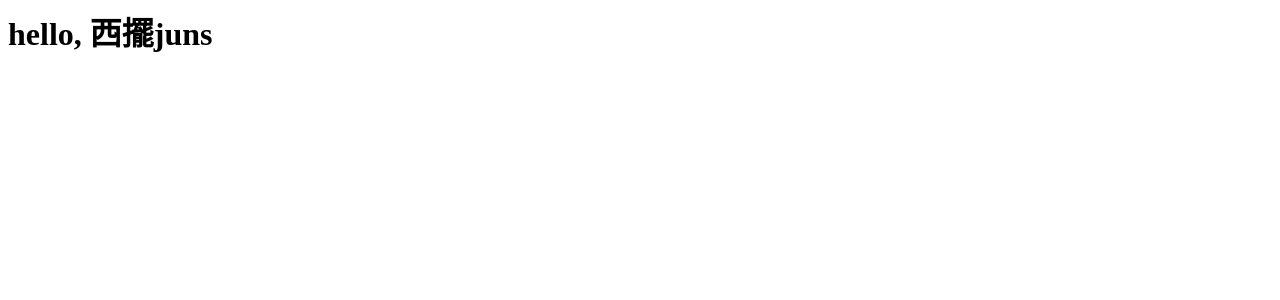
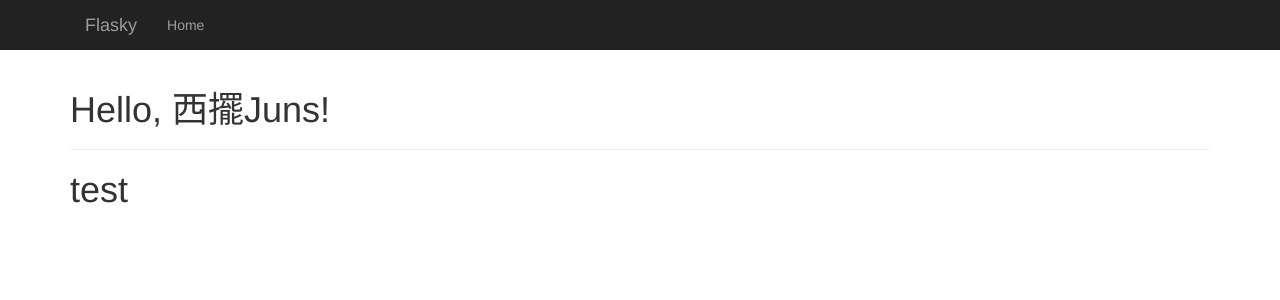
Before and after one commit to juns0211/Flask, a Flask app: page /get_user/1 in a window 1280 px wide. Shown: the top 300 px of the page. Run offline with Flask 2, Linux system fonts and the light colour scheme; some libraries are stand-ins or nearby versions.

Commit message:
第三章結束

```diff
--- a/hello.py
+++ b/hello.py
@@ -2,9 +2,12 @@ from http.client import responses
 from urllib import response
 from flask import Flask, request, make_response, redirect, abort, render_template
 from flask_bootstrap import Bootstrap
+from flask_moment import Moment
+from datetime import datetime
 
 app = Flask(__name__)
 bootstrap = Bootstrap(app)
+moment = Moment(app)
 
 @app.route('/')
 def index():
@@ -23,7 +26,7 @@ def index():
     #return redirect('http://google.com')
 
     # 轉譯模版
-    return render_template('index.html')
+    return render_template('index.html', current_time=datetime.utcnow())
 
 @app.route('/user/<name>')
 def user(name):
@@ -32,10 +35,10 @@ def user(name):
 
 @app.route('/get_user/<id>')
 def get_user(id):
-    user = load_user(id)
-    if not user:
+    name = load_user(id)
+    if not name:
         abort(404)
-    return f'<h1>hello, 西擺{user}'
+    return render_template('get_user.html', name=name)
 
 
 def load_user(id):
@@ -43,3 +46,12 @@ def load_user(id):
     if id not in user_data.keys():
         return None
     return user_data[id]
+
+#自訂錯誤網頁
+@app.errorhandler(404)
+def page_not_found(e):
+    return render_template('404.html'), 404
+#自訂錯誤網頁
+@app.errorhandler(500)
+def internal_server_error(e):
+    return render_template('500.html'), 500
--- a/requirements.txt
+++ b/requirements.txt
@@ -1,2 +1,3 @@
 flask==2.1.2
 flask-bootstrap==3.3.7.1
+flask-moment==1.0.2
--- a/templates/base.html
+++ b/templates/base.html
@@ -1,11 +1,43 @@
-<html>
-    <head>
-        {% block head %}
-        <title>{% block title %}{% endblock %} - My Application</title>
-        {% endblock %}
-    </head>
-    <body>
-        {% block body %}
-        {% endblock %}
-    </body>
-</html>
+{% extends "bootstrap/base.html" %}
+
+{% block title %}測試flask網頁{% endblock %}
+
+{% block scripts %}
+{{super()}}
+{{ moment.include_moment() }}
+{% endblock %}
+
+{% block head %}
+{{super()}}
+<link rel="shortcut icon" href="{{ url_for('static', filename='favicon.ico')}}"
+    type="image/x-icon">
+<link rel="icon" href="{{ url_for('static', filename='favicon.ico') }}"
+    type="image/x-icon">
+{% endblock %}
+
+{% block navbar %}
+<div class="nabar navbar-inverse" role="navigation">
+    <div class="container">
+        <div class="navbar-header">
+            <button type="button" class="navbar-toggle" data-toggle="collapse" data-target=".navbar-collapse">
+                <span class="sr-only">Toggle navigation</span>
+                <span class="icon-bar"></span>
+                <span class="icon-bar"></span>
+                <span class="icon-bar"></span>
+            </button>
+            <a class="navbar-brand" href="/">Flasky</a>
+        </div>
+        <div class="navbar-collapse collapse">
+            <ul class="nav navbar-nav">
+                <li><a href="/">Home</a></li>
+            </ul>
+        </div>
+    </div>
+</div>
+{% endblock %}
+
+{% block content %}
+<div class="container">
+    {% block page_content %}{% endblock %}
+</div>
+{% endblock %}
--- a/templates/common.html
+++ b/templates/common.html
@@ -1 +1 @@
-<h1>hahaha</h1>
+<h1>test</h1>
--- /dev/null
+++ b/templates/get_user.html
@@ -0,0 +1,15 @@
+{% extends "base.html" %}
+
+{% block content %}
+<div class="container">
+    <div class="page-header">
+        {% if name %}
+            <h1>Hello, 西擺{{name|title}}!</h1>
+            {% else %}
+            <h1>Hello, All!</h1>
+            {% endif %}
+        </div>
+    <!--呼叫其他模版 include-->
+    {% include 'common.html' %}
+</div>
+{% endblock %}
```
Also changed, not shown: templates/404.html (added, +9 -0 lines), templates/index.html (+11 -1 lines), templates/user.html (+38 -6 lines).
